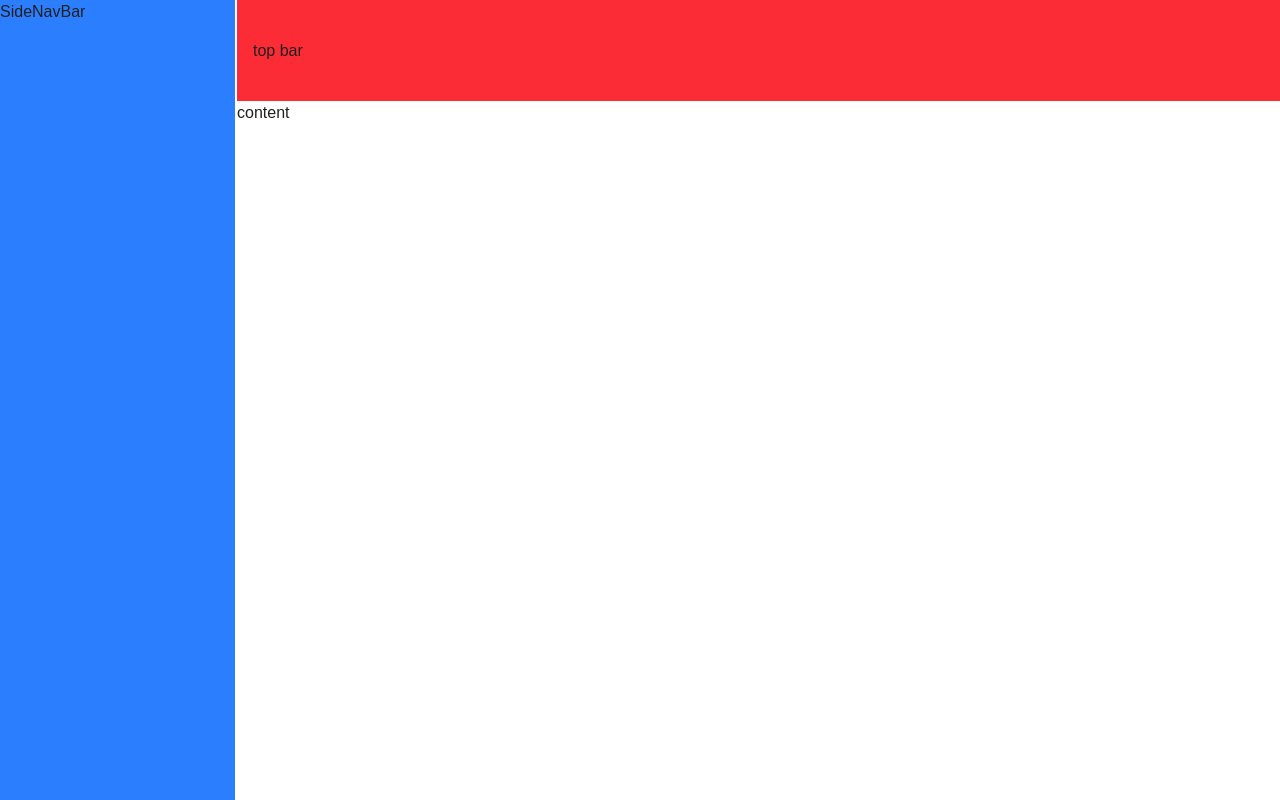
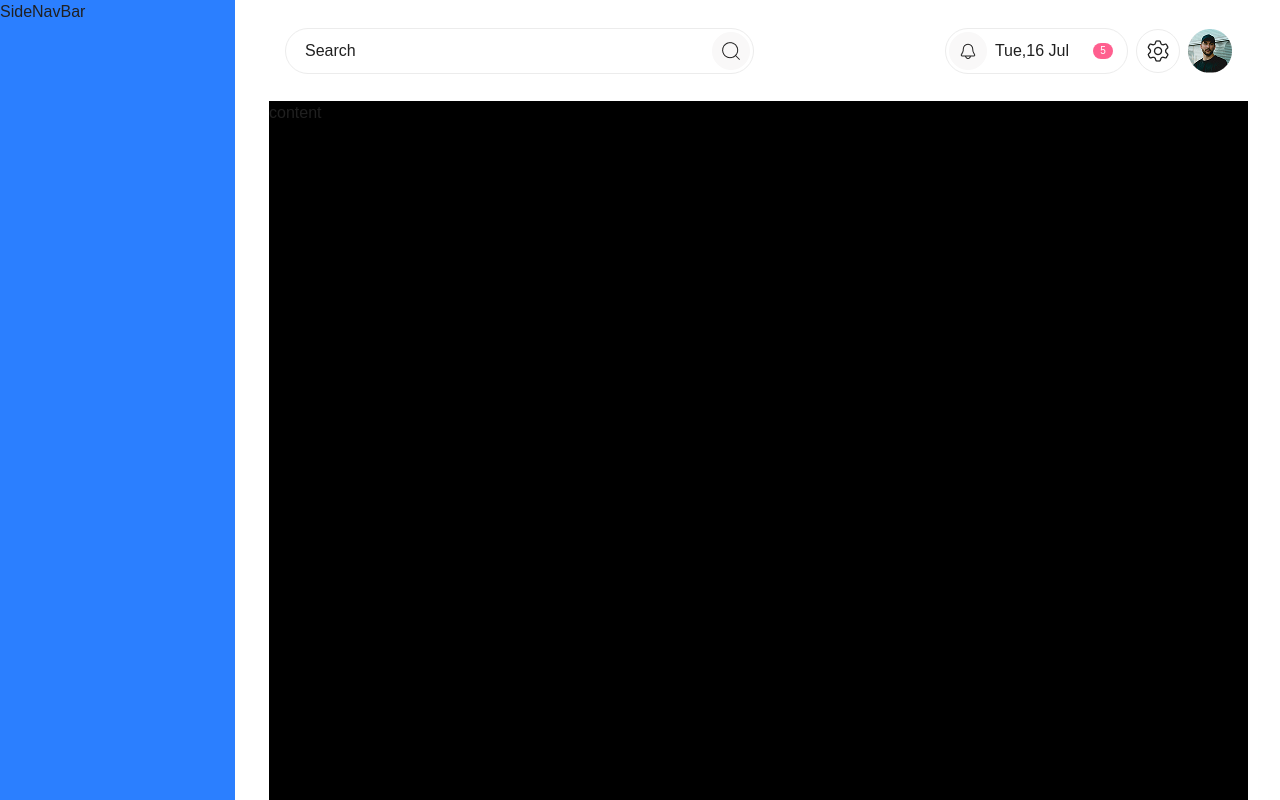
Before and after one commit to ShashiniAluthge/Ztride_Project, a React (Vite) app: page / in a window 1280 px wide. Built offline with nearby package versions, Linux system fonts and the light colour scheme; a web font is replaced by a local one.

Commit message:
create top bar

```diff
--- a/src/components/TopNavBar.tsx
+++ b/src/components/TopNavBar.tsx
@@ -1,13 +1,36 @@
-
+import SearchIcon from "../assets/search.png";
+import NotificationIcon from "../assets/Bell_light.png";
+import SettingsIcon from "../assets/setting.png";
+import ProfileImage from "../assets/progileImage.png";
 
 const TopNavBar = () => {
   return (
-    <>
-      <div className="flex items-center justify-between px-4 h-full text-[var(--primary)]">
+    <div className="flex items-center justify-between px-4 h-full text-[var(--primary)]">
+      <div className="w-[469px] flex justify-between items-center border-1 border-[#ECECEC] rounded-[50px] pl-[19px] p-[3px]">
+        <p className="text-[16px] text-[var(--primary)]">Search</p>
+        <div className="w-[38px] h-[38px] bg-[#F9F8F8] items-center justify-center flex rounded-full border-1 border-[#F9F8F8]">
+          <img src={SearchIcon} />
+        </div>
+      </div>
+      <div className="flex items-center justify-between gap-[8px]">
+        <div className="flex items-center justify-between  border-1 border-[#ECECEC] rounded-[50px] p-[3px] pr-[14px] gap-[8px]">
+          <div className="w-[38px] h-[38px] bg-[#F9F8F8] items-center justify-center flex rounded-full border-1 border-[#F9F8F8]">
+            <img src={NotificationIcon} />
+          </div>
 
-        <h1>top bar</h1>
+          <p className="text-[16px] text-[var(--primary)]">Tue,16 Jul</p>
+          <div className="bg-[#FF5F8F] w-[20px] h-[16px] items-center justify-center flex rounded-[50px] ml-[16px]">
+            <p className="text-white text-[10px]">5</p>
+          </div>
+        </div>
+        <div className="w-[44px] h-[44px] border-1 border-[#ECECEC] rounded-full flex justify-center items-center">
+          <img src={SettingsIcon} />
+        </div>
+        <div>
+          <img src={ProfileImage} />
+        </div>
       </div>
-    </>
+    </div>
   );
 };
 
--- a/src/index.css
+++ b/src/index.css
@@ -1,6 +1,6 @@
-@import "tailwindcss";
 
 @import url('https://fonts.googleapis.com/css2?family=Clash+Grotesk:wght@300;400;500;600;700&display=swap');
+@import "tailwindcss";
 
 * {
     font-family: 'Clash Grotesk', sans-serif;
--- a/src/pages/Dashboard.tsx
+++ b/src/pages/Dashboard.tsx
@@ -7,11 +7,11 @@ const Dashboard = () => {
       <div className="w-[235px] bg-blue-500 h-full fixed top-0 left-0">
         <SideNavBar />
       </div>
-      <div className="flex flex-col flex-1 ml-[237px]">
-        <div className="w-full h-[101px] bg-red-500">
+      <div className="flex flex-col flex-1 ml-[269px] mr-[32px]">
+        <div className="w-full h-[101px] bg-[var(--background)]">
           <TopNavBar />
         </div>
-        <div className="flex-1 bg-gray text-[var(--primary)]">
+        <div className="flex-1 bg-black text-[var(--primary)]">
           <h1>content</h1>
         </div>
       </div>
```
